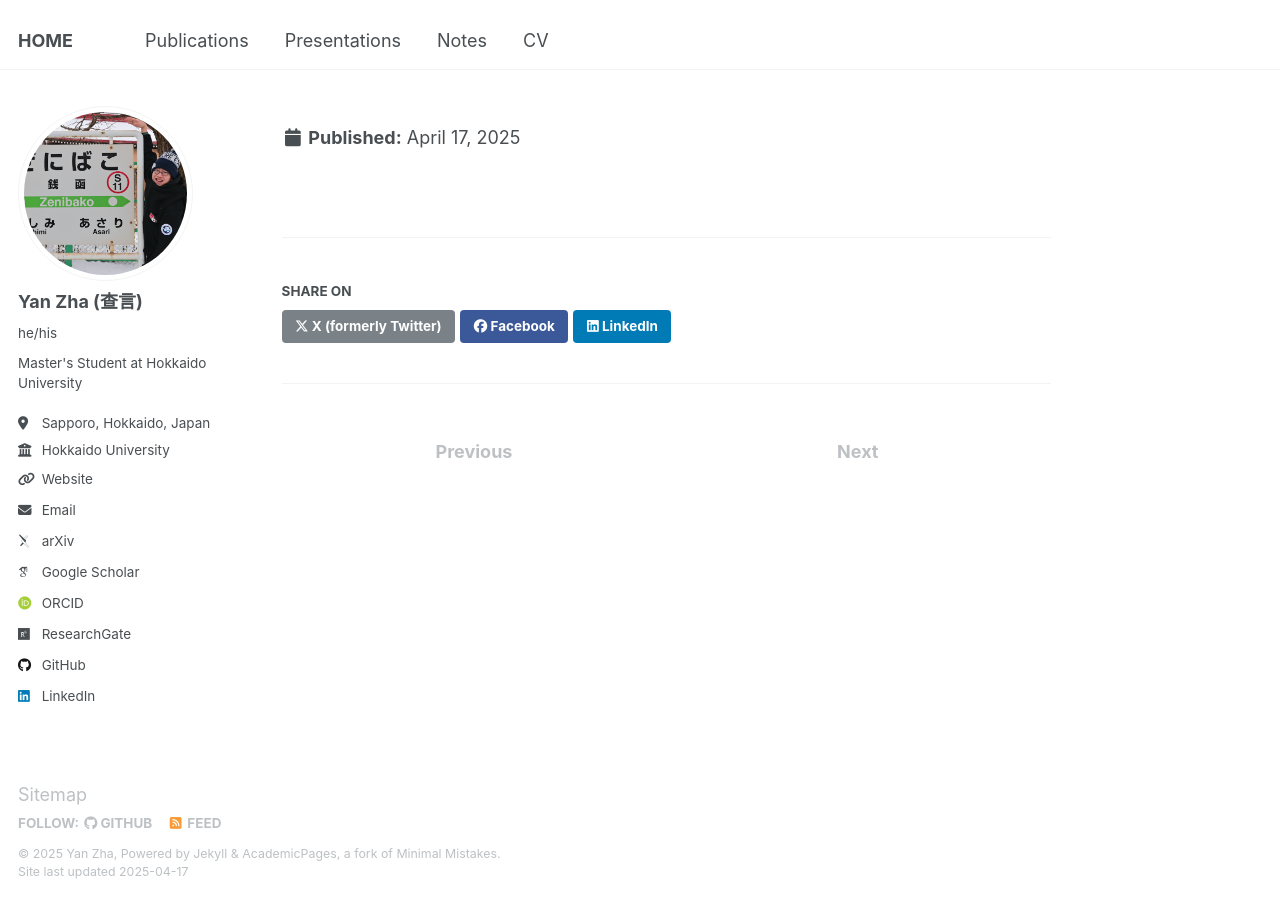
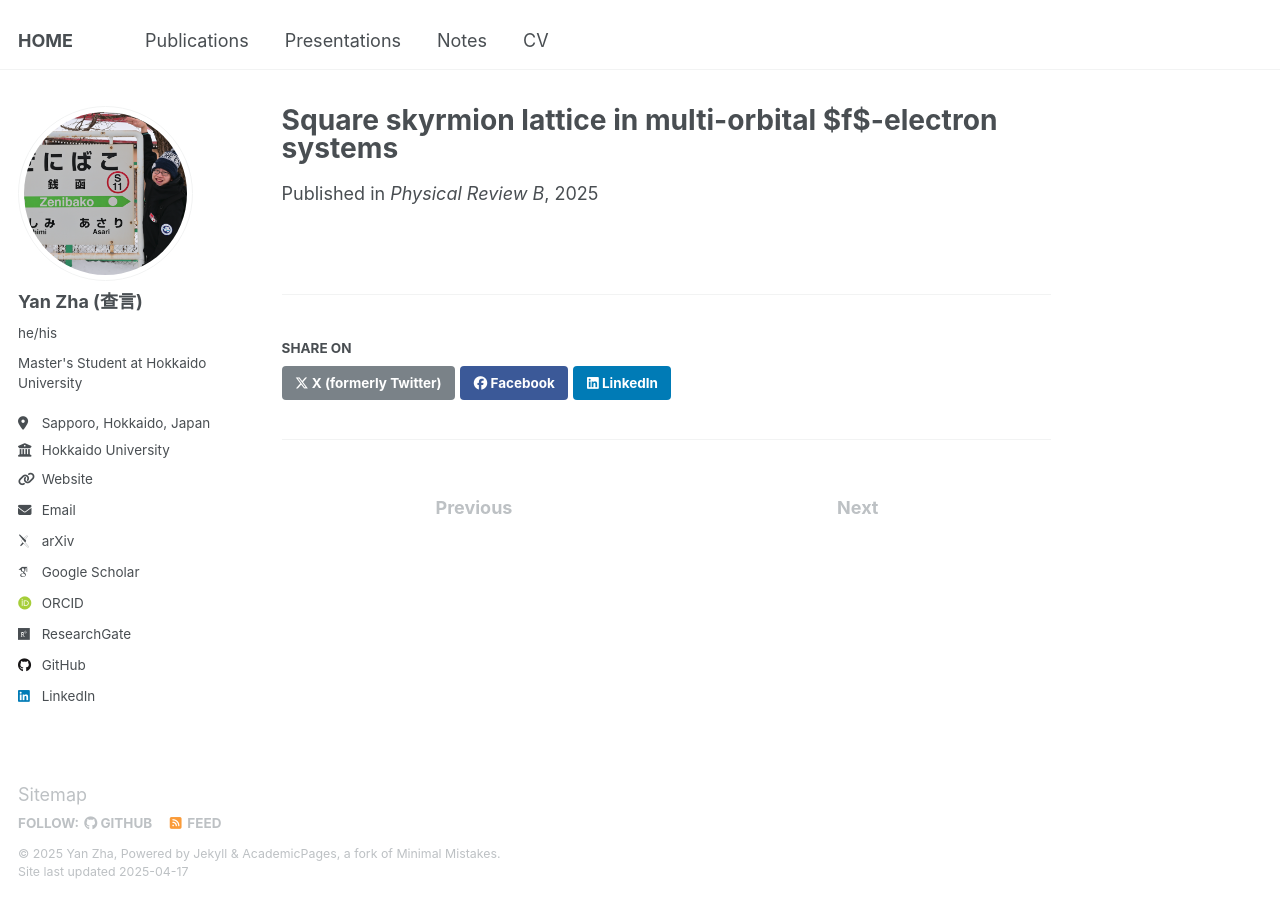
Before and after one commit to yzhacn/yzhacn.github.io, a Jekyll site: the page built from _publications/2025-04-15.md, in a window 1280 px wide. Built offline with Jekyll 4.4.1, drawn with Linux system fonts in a browser that asks for light colours; some web fonts are replaced.

Commit message:
Update 2025-04-15.md

```diff
--- a/_publications/2025-04-15.md
+++ b/_publications/2025-04-15.md
@@ -19,7 +19,7 @@
 other $f$-electron systems hosting skyrmion lattices, such as Gd- and Eu-based
 compounds without orbital angular momentum.'
 
-'Accepted 15 April, 2025'
+date: 2025-04-15
 venue: 'Physical Review B'
 paperurl: 'https://journals.aps.org/prb/accepted/c007cOd3O791634e48c74163b02a644642763e7a5'
 
```
